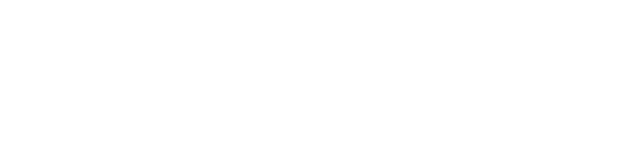
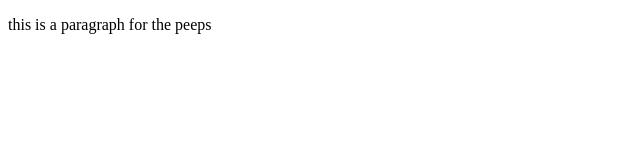
Before and after one commit to HGrewal13/gitBranchingDemo, a plain HTML site: page index.html in a window 1280 px wide. Shown: the whole page, without its empty margins (0-640 px from the left). Drawn offline with Linux system fonts and the light colour scheme.

Commit message:
paragraph

```diff
--- a/index.html
+++ b/index.html
@@ -7,6 +7,7 @@
   <title>Git branching lesson on test</title>
 </head>
 <body>
+  <p>this is a paragraph for the peeps</p>
 
 </body>
 </html>
```
